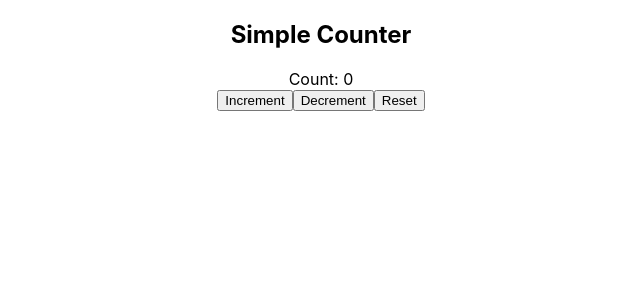
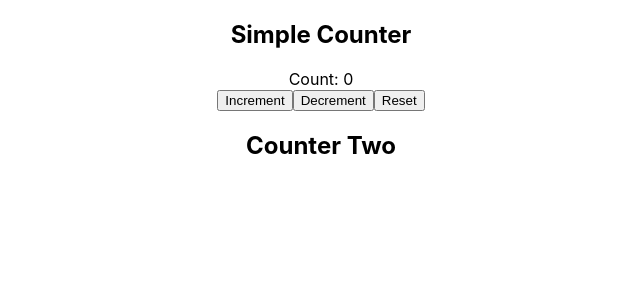
Before and after one commit to sevrinn/form-validator, a React (Create React App) app: page / in a window 1280 px wide. Shown: the top 300 px of the page, without its empty margins (319-959 px from the left). Built offline with nearby package versions, Linux system fonts and the light colour scheme.

Commit message:
added CounterTwo component

```diff
--- a/src/App.js
+++ b/src/App.js
@@ -1,11 +1,12 @@
 
 import './App.css';
 import CounterOne from './components/CounterOne';
-
+import CounterTwo from './components/CounterTwo';
 function App() {
   return (
     <div className="App">
       <CounterOne />
+      <CounterTwo />
     </div>
   );
 }
--- /dev/null
+++ b/src/components/CounterTwo.js
@@ -0,0 +1,12 @@
+import React, {useReducer} from 'react';
+
+const CounterTwo = () => {
+
+  return (
+    <div>
+      <h2>Counter Two</h2>
+    </div>
+  );
+};
+
+export default CounterTwo;
```
